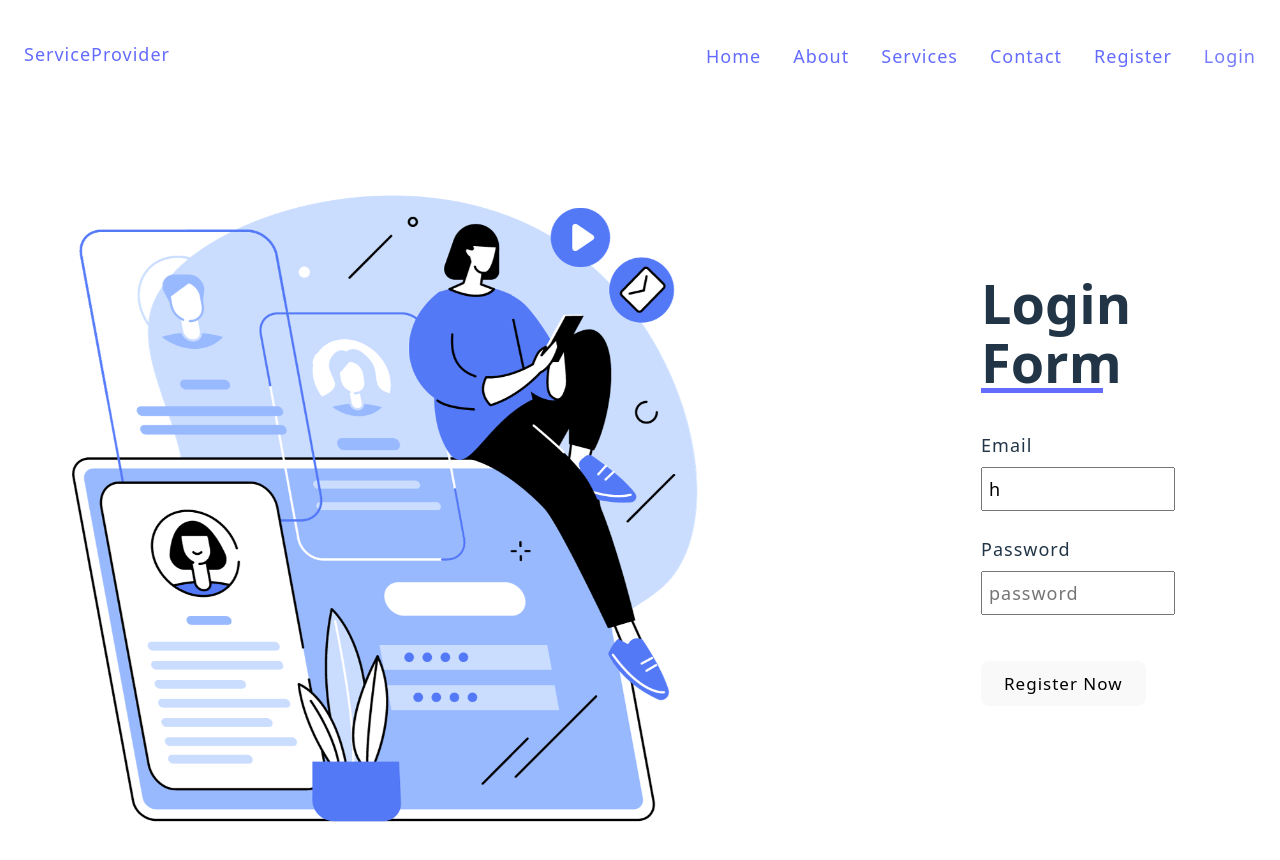
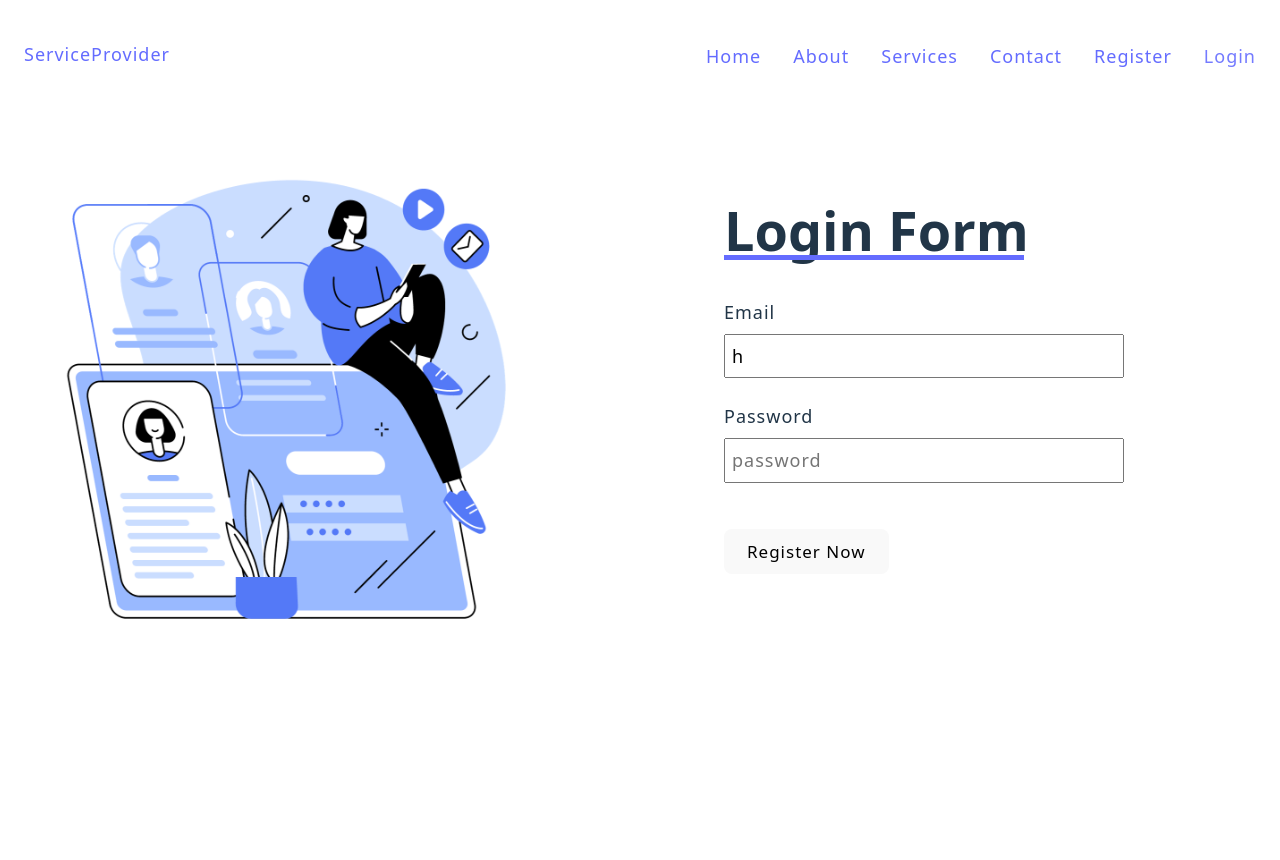
Before and after one commit to MuhammadFaizan144/MERN-Tutorial, a React (Vite) app in the folder client/: page /login in a window 1280 px wide. Shown: the top 860 px of the page. After the commit the page ends 800 px from the top, so only its background shows below. Built offline with nearby package versions, Linux system fonts and the light colour scheme.

Commit message:
finilizing css styling for the entire website in tutorial 25

```diff
--- a/client/src/index.css
+++ b/client/src/index.css
@@ -233,6 +233,7 @@ a.active {
 
 /* pseduo elements  */
 .main-heading {
+  width: 50rem;
   position: relative;
   text-transform: capitalize;
 
@@ -241,7 +242,7 @@ a.active {
     position: absolute;
     left: 0;
     bottom: 0;
-    width: 50%;
+    width: 60%;
     height: 0.5rem;
     background-color: var(--btn-color);
   }
```
